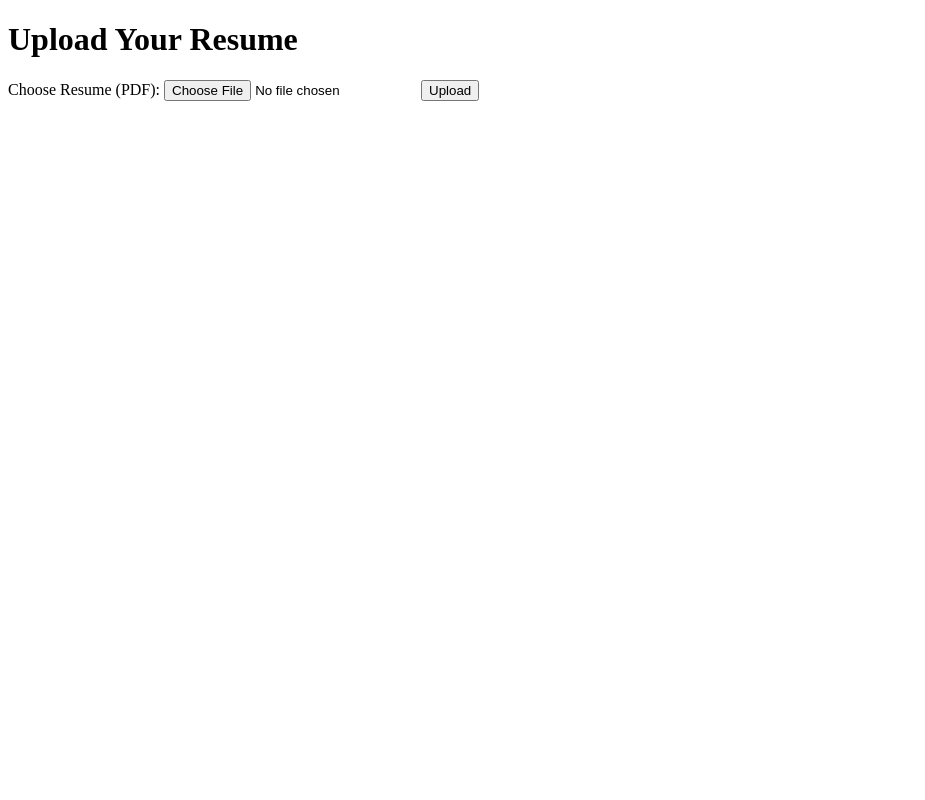
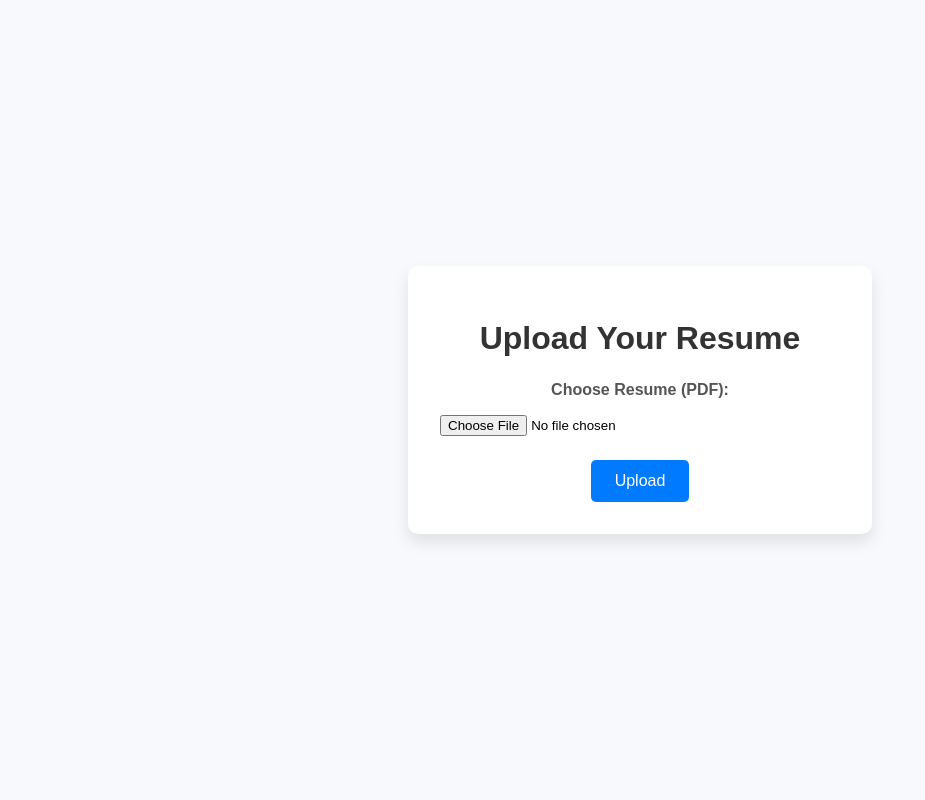
Before and after one commit to dvaldiviezo03/resume-analyzer, a Flask app: template template/frontpage.html in a window 1280 px wide. Shown: the whole page, without its empty margins (0-925 px from the left). Run offline with Flask 3, Linux system fonts and the light colour scheme; the template is opened without the code that fills it, so the values that code supplies are empty.

Commit message:
forntend updated

```diff
--- a/template/frontpage.html
+++ b/template/frontpage.html
@@ -3,20 +3,70 @@
 
 <head>
     <meta charset="UTF-8">
-    <meta name="viewport" content="width=device-width, intial-scale=1.0">
-    <title> Dashboard - File Upload</title>
+    <meta name="viewport" content="width=device-width, initial-scale=1.0">
+    <title>Dashboard - Resume Upload</title>
     <style>
+        body {
+            font-family: Arial, sans-serif;
+            background-color: #f7f9fc;
+            display: flex;
+            justify-content: center;
+            align-items: center;
+            height: 100vh;
+            margin: 0;
+        }
 
+        .upload-container {
+            background-color: white;
+            padding: 2rem;
+            border-radius: 10px;
+            box-shadow: 0 8px 16px rgba(0, 0, 0, 0.1);
+            text-align: center;
+            width: 400px;
+        }
+
+        h1 {
+            color: #333;
+            margin-bottom: 1.5rem;
+        }
+
+        label {
+            display: block;
+            margin-bottom: 1rem;
+            font-weight: bold;
+            color: #555;
+        }
+
+        input[type="file"] {
+            margin-bottom: 1.5rem;
+            width: 100%;
+        }
+
+        button {
+            background-color: #007bff;
+            color: white;
+            padding: 0.75rem 1.5rem;
+            border: none;
+            border-radius: 5px;
+            cursor: pointer;
+            font-size: 1rem;
+        }
+
+        button:hover {
+            background-color: #0056b3;
+        }
     </style>
 </head>
 
 <body>
+    <div class="upload-container">
         <h1>Upload Your Resume</h1>
         <form action="/upload" method="POST" enctype="multipart/form-data">
             <label for="resume">Choose Resume (PDF):</label>
             <input type="file" id="resume" name="resume" accept=".pdf" required>
             <button type="submit">Upload</button>
         </form>
+    </div>
 </body>
 
 </html>
```
Lines whose indentation alone changed are shown as unchanged.
